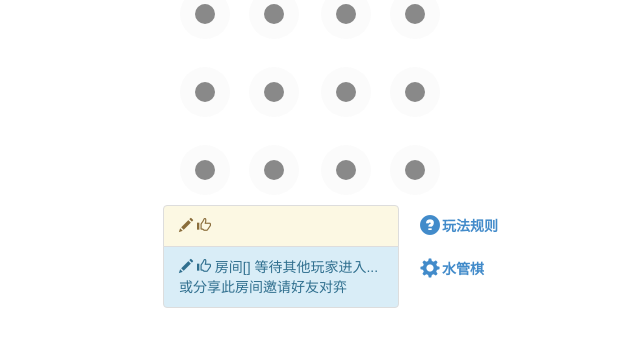
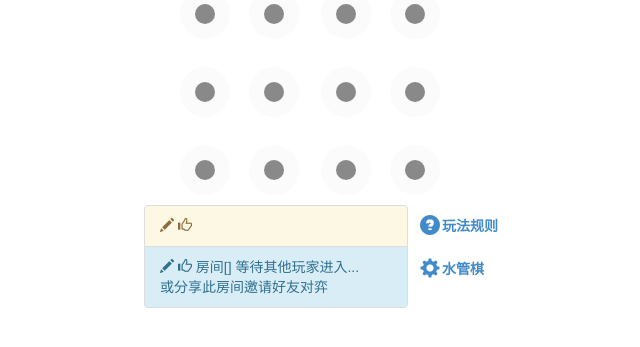
Before and after one commit to taojy123/PipeChess, a Django app: template templates/game.html in a window 1280 px wide. Shown: the part 250-597 px from the top of the page, without its empty margins (325-965 px from the left). Run offline with Django 3.2, Linux system fonts and the light colour scheme; the template is opened without the code that fills it, so the values that code supplies are empty; some libraries are stand-ins or nearby versions.

Commit message:
update tips

```diff
--- a/templates/game.html
+++ b/templates/game.html
@@ -134,7 +134,7 @@
 
     <div class="row">
 
-        <div class="col-xs-9" style="padding-top: 5px; padding-left: 10%; padding-right: 3%; ">
+        <div class="col-xs-9" style="padding-top: 5px; padding-left: 5%; padding-right: 2px; ">
             <ul class="list-group" style="margin-bottom: 0">
                 <li class="list-group-item list-group-item-warning" style="min-height: 42px">
                     <span class="glyphicon glyphicon-pencil"></span>
```
